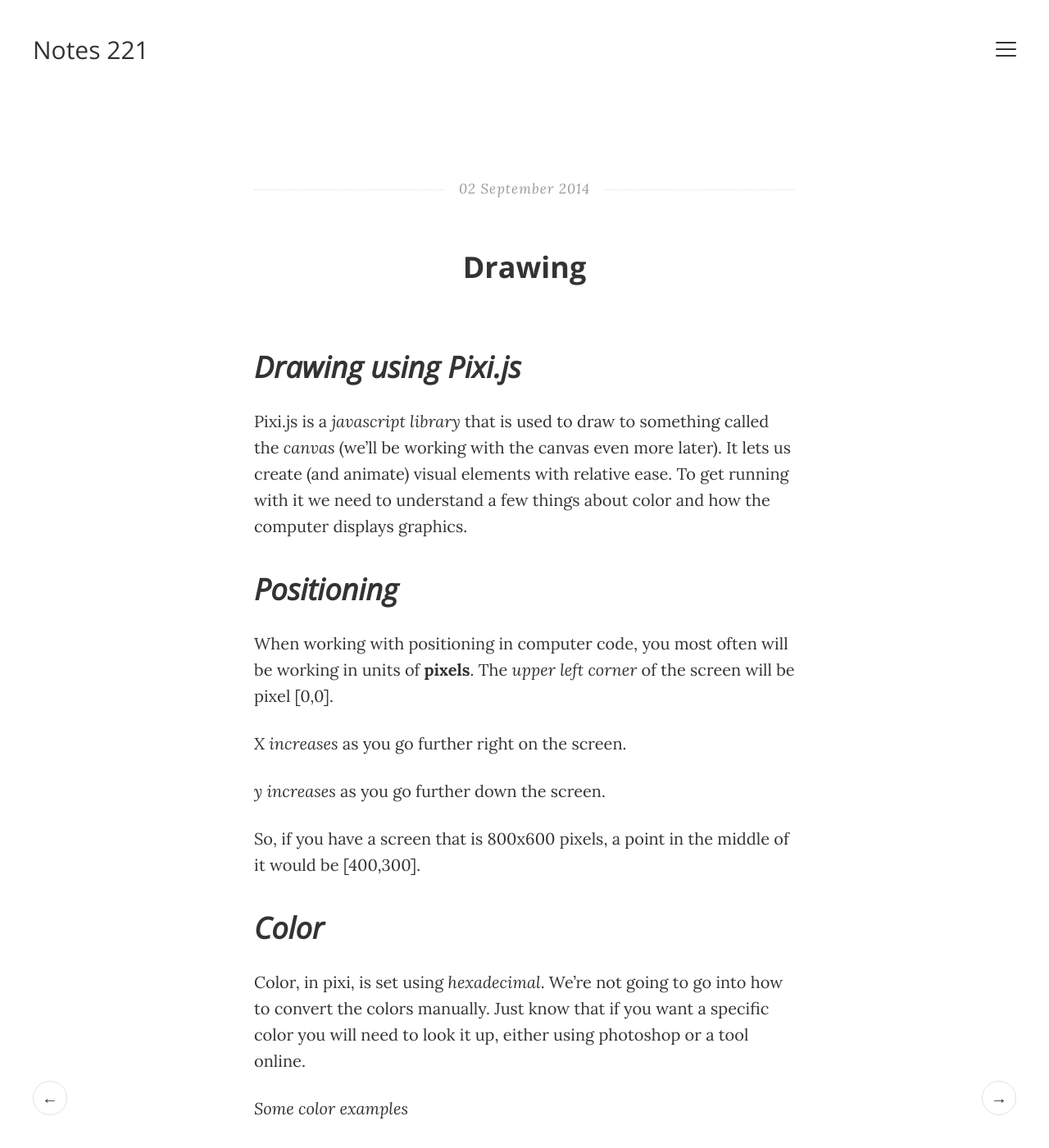
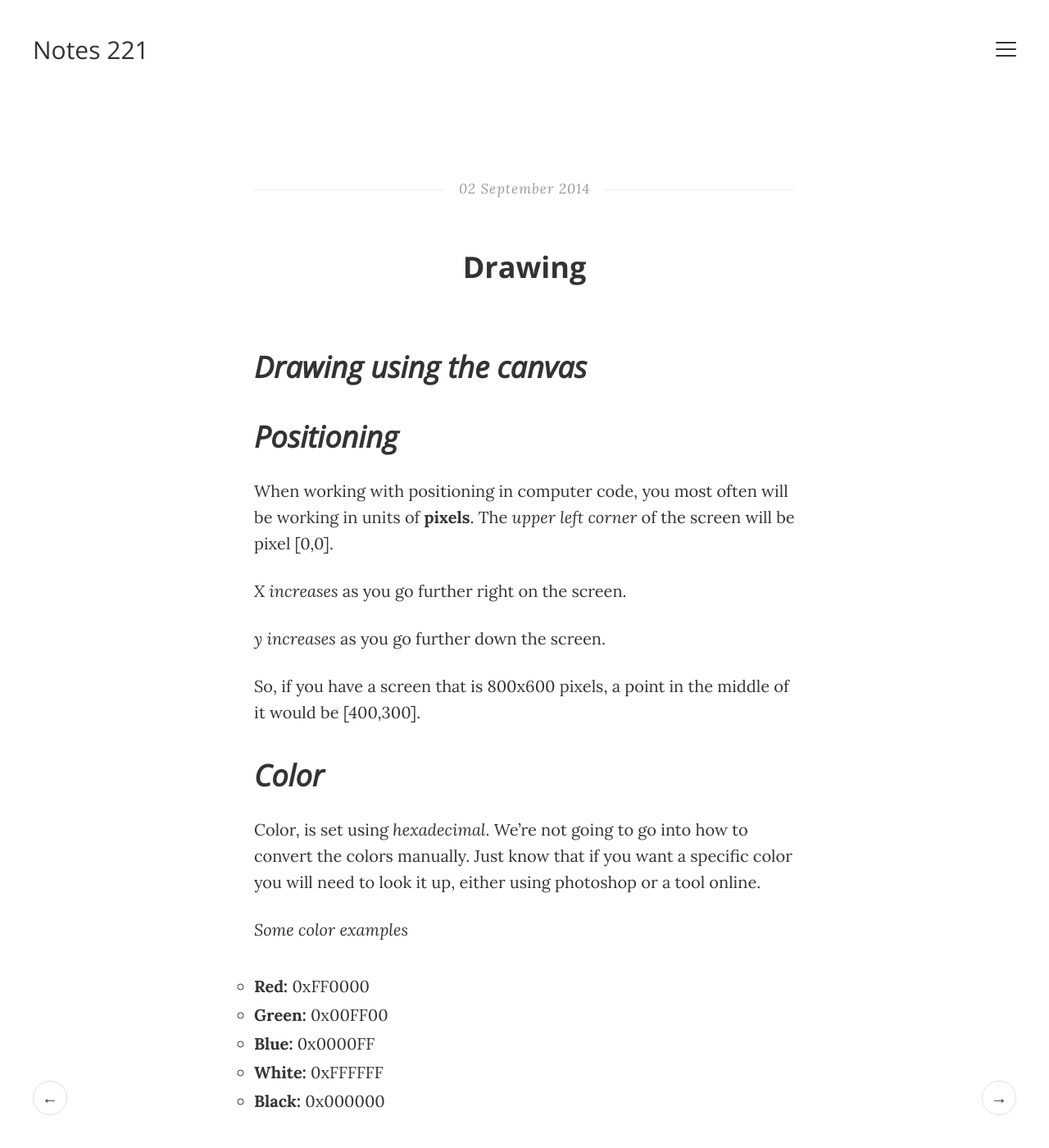
Before and after one commit to meanderingleaf/n221s15, a Jekyll site: the page built from _posts/2014-09-01-drawing.markdown, in a window 1280 px wide and 1400 px high. Shown: the whole window at 82% size. Built offline with Jekyll 4.4.1, drawn with Linux system fonts in a browser that asks for light colours; some of the changed text lies outside the part shown.

Commit message:
Fixing some drawing lingo

```diff
--- a/_posts/2014-09-01-drawing.markdown
+++ b/_posts/2014-09-01-drawing.markdown
@@ -5,10 +5,8 @@ date:   2014-09-02 03:24:54
 categories: update
 ---
 
-Drawing using Pixi.js
+Drawing using the canvas
 -------------------------
-
-Pixi.js is a *javascript library* that is used to draw to something called the *canvas* (we'll be working with the canvas even more later). It lets us create (and animate) visual elements with relative ease. To get running with it we need to understand a few things about color and how the computer displays graphics.
 
 
 Positioning
@@ -25,7 +23,7 @@ So, if you have a screen that is 800x600 pixels, a point in the middle of it wou
 Color
 -----------------------------
 
-Color, in pixi, is set using *hexadecimal*. We're not going to go into how to convert the colors manually. Just know that if you want a specific color you will need to look it up, either using photoshop or a tool online.
+Color, is set using *hexadecimal*. We're not going to go into how to convert the colors manually. Just know that if you want a specific color you will need to look it up, either using photoshop or a tool online.
 
 *Some color examples*
 
@@ -37,8 +35,6 @@ Color, in pixi, is set using *hexadecimal*. We're not going to go into how to co
 
 Drawing
 ------------------------------
-
-AKA 'this is where the magic lives'. Let's get through the drawing setup first. **Assuming you have pixi.js and pixi.d.ts in your src folder**
 
 **Setup code**
 
```
